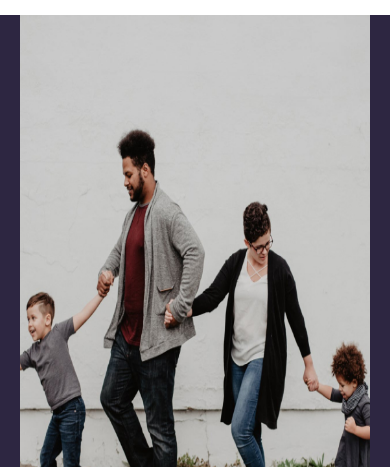
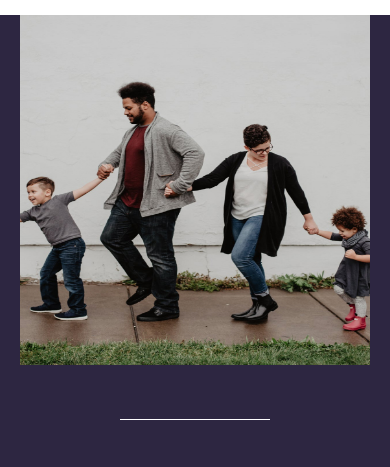
Before and after one commit to ErmamatovIslombek/insure-project, a plain HTML site: page index.html in a window 390 px wide. Shown: the part 79-546 px from the top of the page. Drawn offline with Linux system fonts and the light colour scheme.

Commit message:
add media img heigth

```diff
--- a/sass/blocks/_main.scss
+++ b/sass/blocks/_main.scss
@@ -169,6 +169,7 @@
         &__line {
             margin: 20px auto;
         }
+
     }
 
     .different {
@@ -337,7 +338,7 @@
             left: 0;
             position: relative;
             width: 100%;
-            height: 600px;
+            height: 550px;
             top: 0;
         }
     }
@@ -348,12 +349,30 @@
 }
 
 @media only screen and (max-width: 650px) {
+    .hero {
+        &__img {
+            left: 0;
+            position: relative;
+            width: 100%;
+            height: 450px;
+            top: 0;
+        }
+    }
     .different{
         margin-top: 1100px;
     }
 }
 
 @media only screen and (max-width: 550px) {
+    .hero {
+        &__img {
+            left: 0;
+            position: relative;
+            width: 100%;
+            height: 350px;
+            top: 0;
+        }
+    }
     .different{
         margin-top: 1190px;
     }
```
Also changed, not shown: css/style.css, 1 other file.
